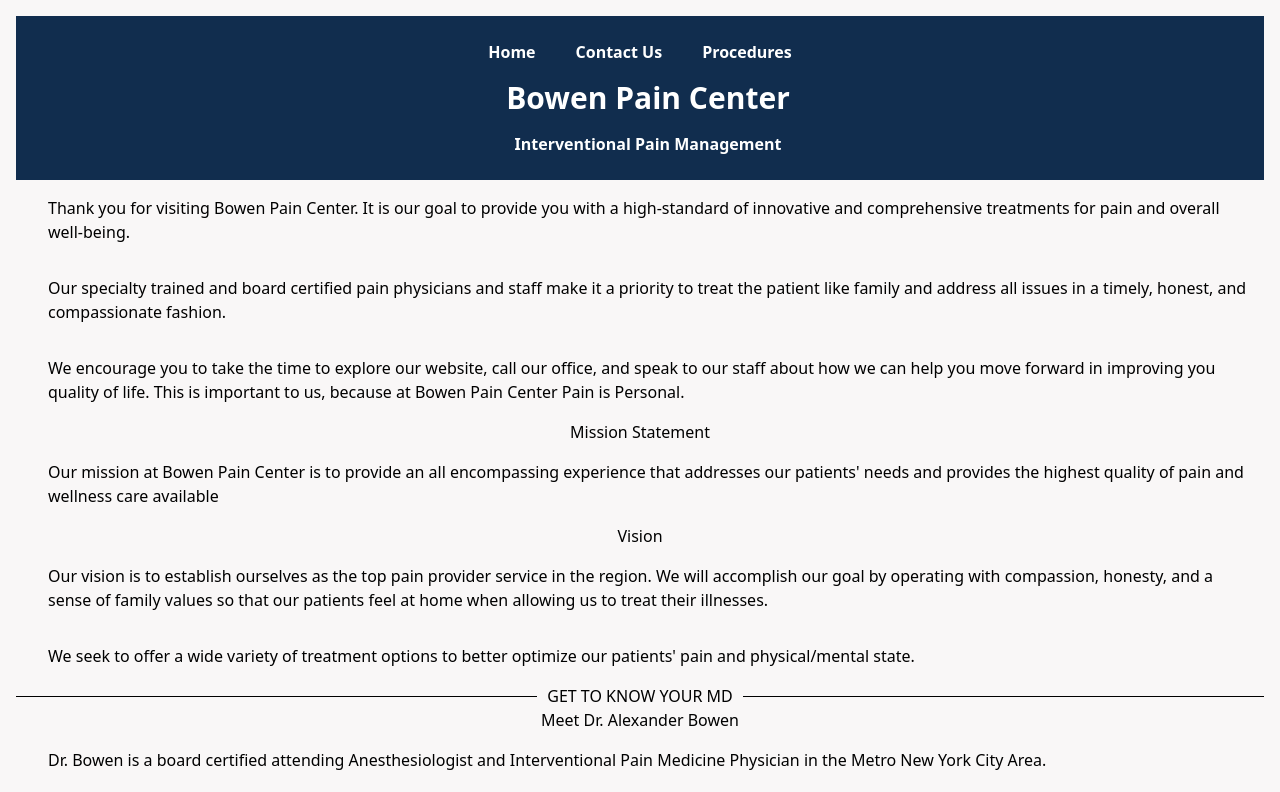
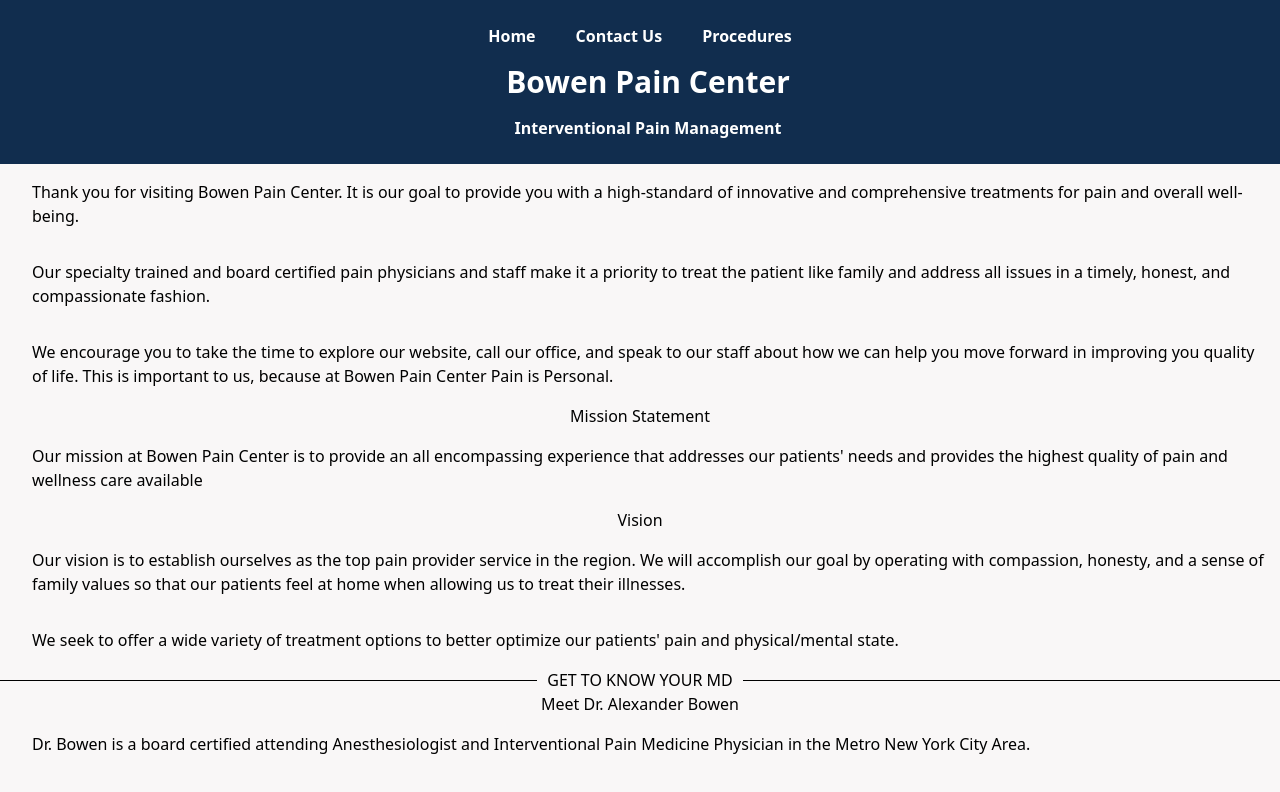
Before and after one commit to federicodez/bpc, a Next.js app: page / in a window 1280 px wide. Shown: the top 792 px of the page. Built offline with nearby package versions, Linux system fonts and the light colour scheme; no server answers; the database is empty.

Commit message:
moved navbar component into layout

```diff
--- a/src/app/layout.tsx
+++ b/src/app/layout.tsx
@@ -16,9 +16,7 @@ export default function RootLayout({
 }) {
   return (
     <html lang="en">
-      <body
-        className={`${inter.className}text-slate-800 container mx-auto p-4`}
-      >
+      <body className={`${inter.className}text-slate-800 mx-auto`}>
         <Navbar />
         {children}
       </body>
```
